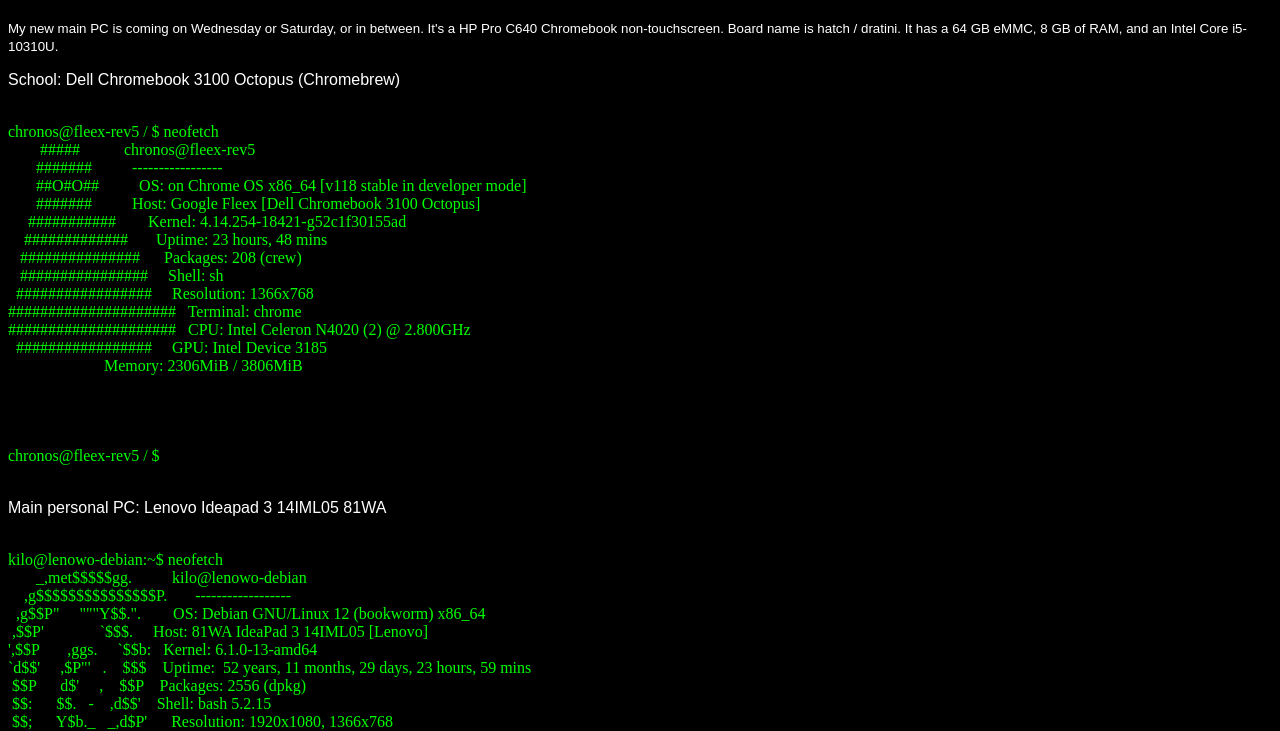
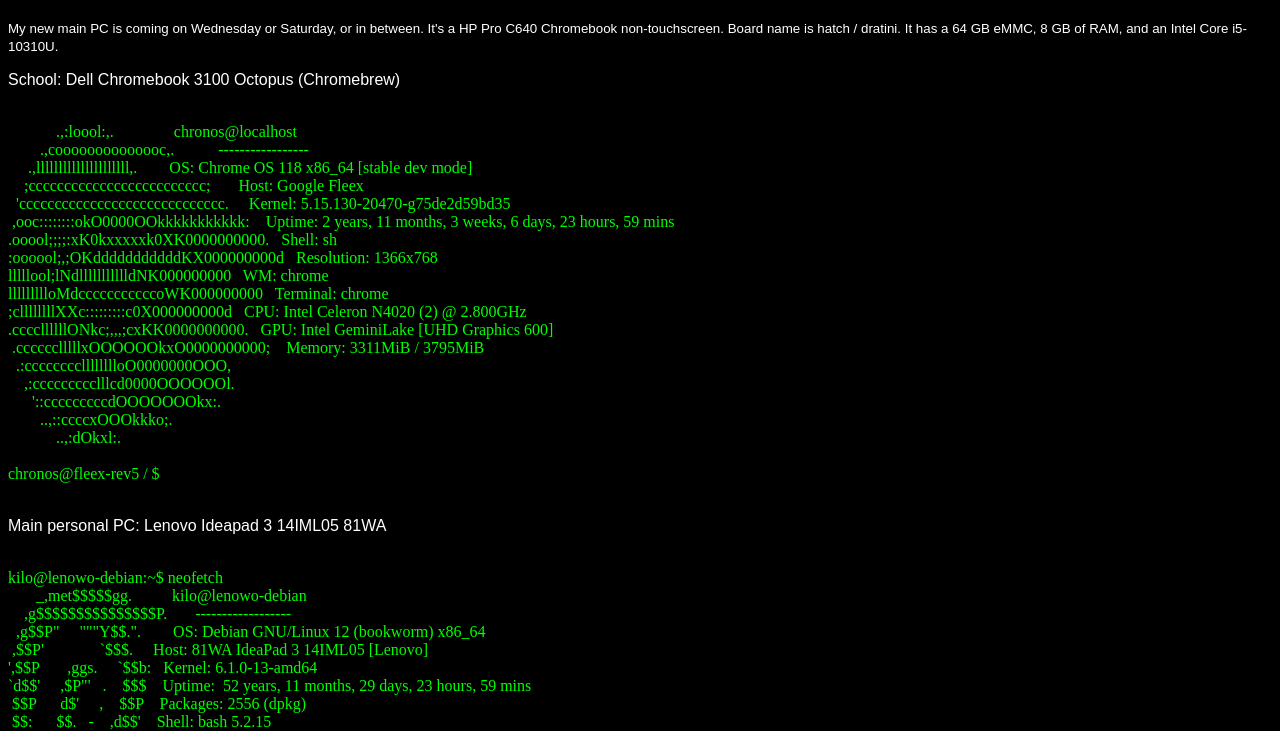
Before and after one commit to kkilobyte/kkilobyte.github.io, a plain HTML site: page neofetch.html in a window 1280 px wide. Shown: the part 61-792 px from the top of the page. Drawn offline with Linux system fonts and the light colour scheme; a web font is replaced by a local one.

Commit message:
Update neofetch.html

```diff
--- a/neofetch.html
+++ b/neofetch.html
@@ -43,23 +43,24 @@
   <p><small>My new main PC is coming on Wednesday or Saturday, or in between. It's a HP Pro C640 Chromebook non-touchscreen. Board name is hatch / dratini. It has a 64 GB eMMC, 8 GB of RAM, and an Intel Core i5-10310U.</small>
 <br><p>School: Dell Chromebook 3100 Octopus (Chromebrew)</p>
   <pre><code>
-chronos@fleex-rev5 / $ neofetch
-        #####           chronos@fleex-rev5
-       #######          -----------------
-       ##O#O##          OS: on Chrome OS x86_64 [v118 stable in developer mode]
-       #######          Host: Google Fleex [Dell Chromebook 3100 Octopus]
-     ###########        Kernel: 4.14.254-18421-g52c1f30155ad
-    #############       Uptime: 23 hours, 48 mins
-   ###############      Packages: 208 (crew)
-   ################     Shell: sh
-  #################     Resolution: 1366x768
-#####################   Terminal: chrome
-#####################   CPU: Intel Celeron N4020 (2) @ 2.800GHz
-  #################     GPU: Intel Device 3185
-                        Memory: 2306MiB / 3806MiB
-
-
-
+            .,:loool:,.               chronos@localhost
+        .,coooooooooooooc,.           -----------------
+     .,lllllllllllllllllllll,.        OS: Chrome OS 118 x86_64 [stable dev mode]
+    ;ccccccccccccccccccccccccc;       Host: Google Fleex
+  'ccccccccccccccccccccccccccccc.     Kernel: 5.15.130-20470-g75de2d59bd35
+ ,ooc::::::::okO0000OOkkkkkkkkkkk:    Uptime: 2 years, 11 months, 3 weeks, 6 days, 23 hours, 59 mins
+.ooool;;;;:xK0kxxxxxk0XK0000000000.   Shell: sh
+:oooool;,;OKdddddddddddKX000000000d   Resolution: 1366x768
+lllllool;lNdllllllllllldNK000000000   WM: chrome
+llllllllloMdcccccccccccoWK000000000   Terminal: chrome
+;cllllllllXXc:::::::::c0X000000000d   CPU: Intel Celeron N4020 (2) @ 2.800GHz
+.ccccllllllONkc;,,,;cxKK0000000000.   GPU: Intel GeminiLake [UHD Graphics 600]
+ .cccccclllllxOOOOOOkxO0000000000;    Memory: 3311MiB / 3795MiB
+  .:cccccccclllllllloO0000000OOO,
+    ,:ccccccccclllcd0000OOOOOOl.
+      '::cccccccccdOOOOOOOkx:.
+        ..,::ccccxOOOkkko;.
+            ..,:dOkxl:.
 
 chronos@fleex-rev5 / $
   </code></pre>
```
